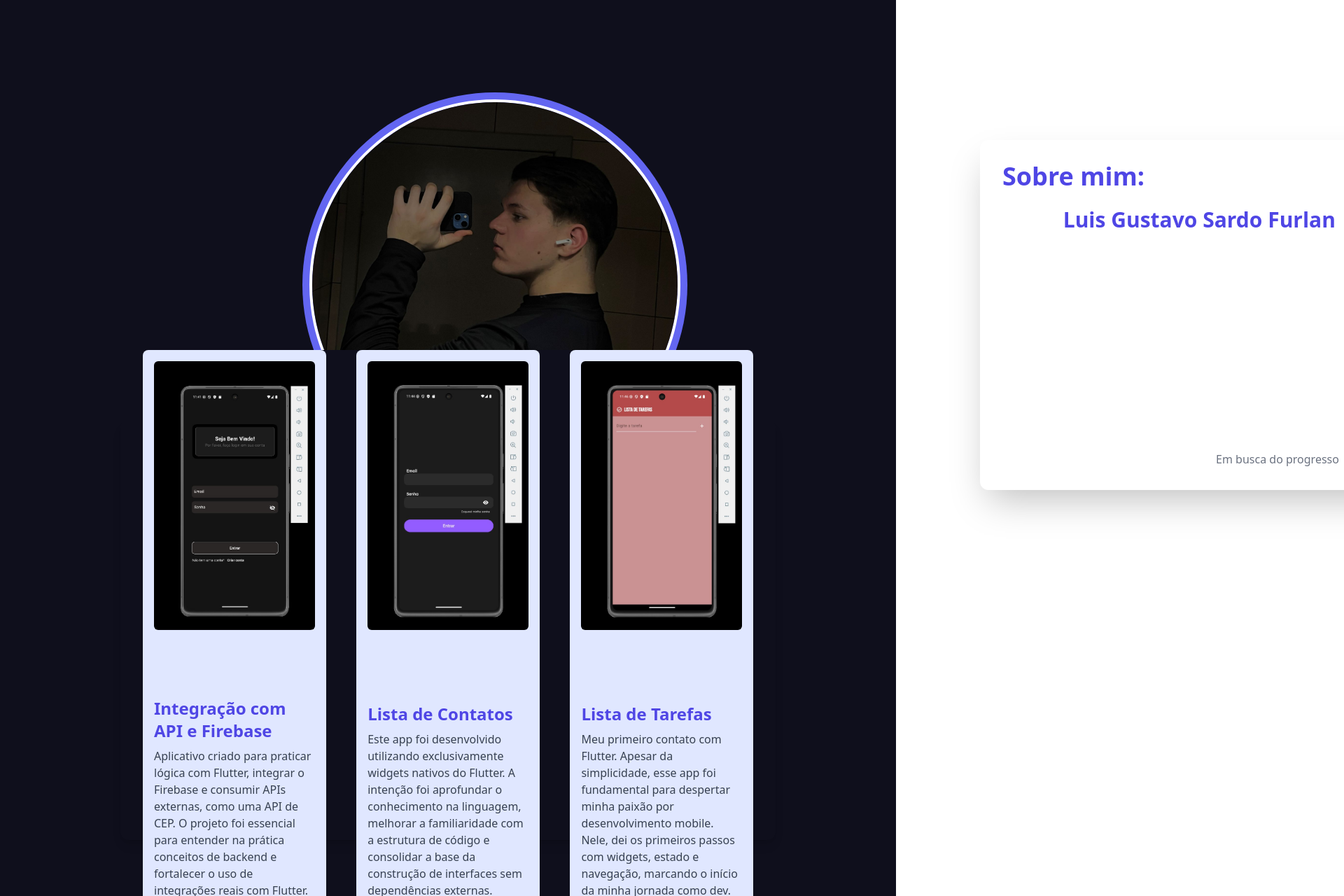
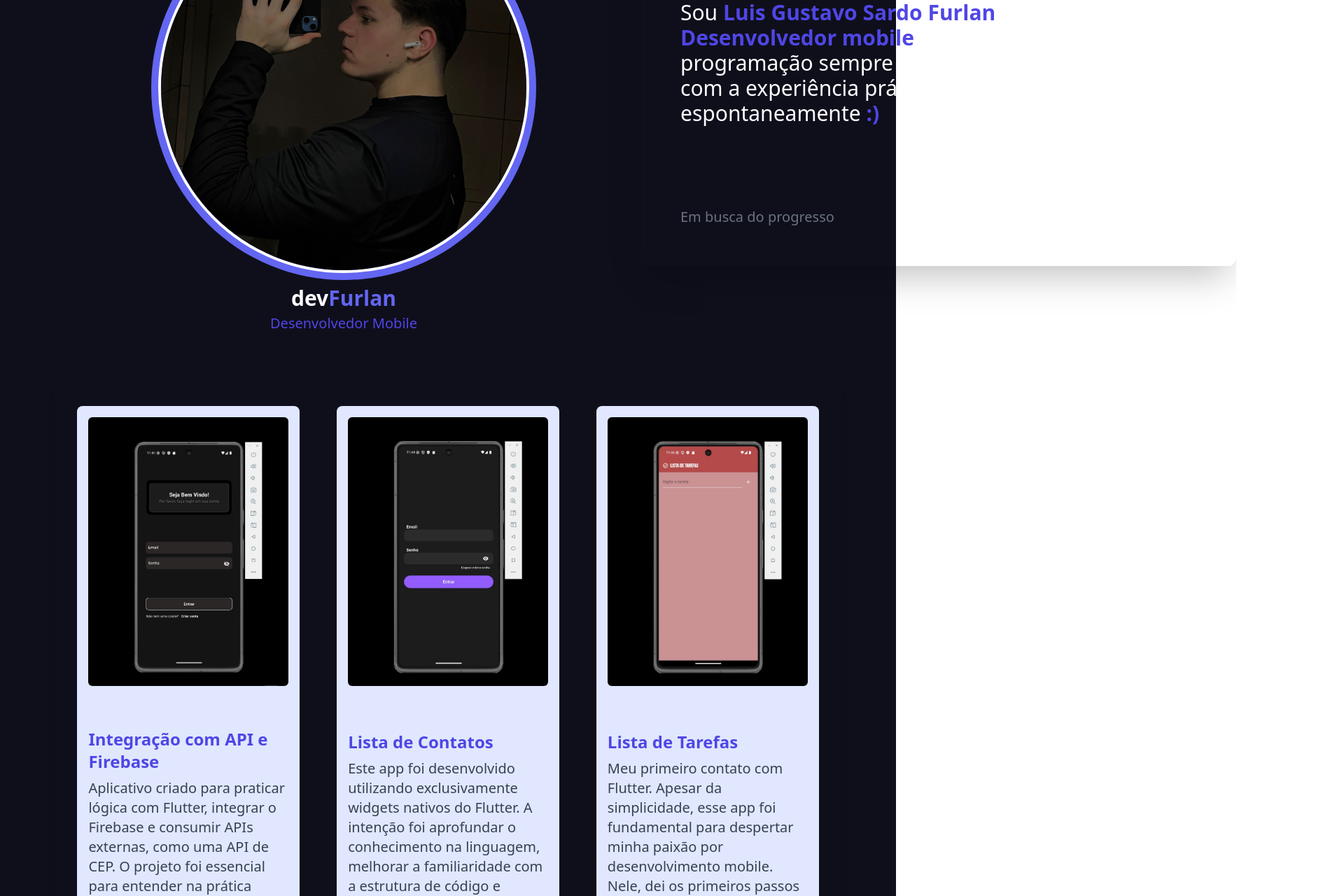
Before and after one commit to LuisGFurlan/LuisGFurlan.github.io, a Vue app: page / in a window 1280 px wide. Shown: the part 300-1580 px from the top of the page at 70% size, 1920 px wide, since content can reach past the window. Built offline with nearby package versions, Linux system fonts and the light colour scheme.

Commit message:
refactor : Padronizado para responsividade

```diff
--- a/index.html
+++ b/index.html
@@ -3,8 +3,9 @@
 <html lang="en">
   <head>
     <meta charset="UTF-8" />
+    <link rel="icon" type="image/png" href="/tecnologia.png" />
     <meta name="viewport" content="width=device-width, initial-scale=1.0" />
-    <title>Portfólio Furla</title>
+    <title>devFurlan | Portfólio</title>
   </head>
   <body>
     <div id="app"></div>
--- a/package.json
+++ b/package.json
@@ -5,7 +5,8 @@
   "scripts": {
     "dev": "vite",
     "build": "vite build",
-    "preview": "vite preview"
+    "preview": "vite preview",
+    "deploy": "gh-pages -d dist"
   },
   "dependencies": {
     "@headlessui/vue": "^1.7.23",
@@ -15,6 +16,7 @@
   "devDependencies": {
     "@vitejs/plugin-vue": "^6.0.1",
     "autoprefixer": "^10.4.21",
+    "gh-pages": "^6.3.0",
     "postcss": "^8.5.6",
     "tailwindcss": "^3.4.3",
     "vite": "^7.0.6"
--- a/src/components/About.vue
+++ b/src/components/About.vue
@@ -1,34 +1,67 @@
 <template>
-    <div class="relative h-screen bg-primary flex   px-4">
-        <div class="absolute top-[400px] left-[400px] rounded-xl  p-8 w-[600px] text-center">
-            <div class="w-[550px] h-[550px] bg-indigo-500 rounded-full flex items-center justify-center">
-                <img :src="foto" alt="Minha Foto"
-                    class="w-[530px] h-[530px] rounded-full object-cover border-4 border-white" />
+  <section
+    id="about"
+    class="relative h-screen bg-primary flex items-center justify-center px-4 scroll-mt-28"
+  >
+    <!-- Container geral -->
+    <div class="w-full h-full relative">
+      <!-- Card da foto -->
+      <div
+        class="absolute left-1/2 transform -translate-x-1/2 top-[140px] md:top-[150px] md:left-[200px] md:translate-x-0 rounded-xl text-center"
+      >
+        <div
+          class="w-[200px] h-[200px] md:w-[550px] md:h-[550px] bg-indigo-500 rounded-full flex items-center justify-center mx-auto md:mx-0"
+        >
+          <img
+            :src="foto"
+            alt="Minha Foto"
+            class="w-[180px] h-[180px] md:w-[530px] md:h-[530px] rounded-full object-cover border-4 border-white"
+          />
         </div>
         <!-- Nome -->
-            <h2 class="mt-6 text-3xl font-bold text-white">
+        <h2 class="mt-2 text-2xl md:text-3xl font-bold text-white">
           dev<span class="text-indigo-500">Furlan</span>
         </h2>
+        <!-- Profissão -->
+        <p class="text-xl text-indigo-600 font-medium mt-1 hidden md:block">
+          Desenvolvedor Mobile
+        </p>
+      </div>
 
-            <!-- Profissão -->
-            <p class="text-3xl text-indigo-600 font-medium mt-1">Desenvolvedor Mobile</p>
-
-        </div>
+      <!-- Texto -->
       <div
-  class="absolute top-[500px] left-[1400px] rounded-xl shadow-2xl text-center w-[850px] h-[500px] p-8 flex flex-col justify-between">
-
+        class="absolute left-1/2 transform -translate-x-1/2 top-[340px] md:top-[180px] md:left-[900px] md:translate-x-0 w-[450px] md:w-[850px] h-[500px] rounded-xl shadow-2xl p-8 md:p-14 flex flex-col justify-between text-center md:text-left"
+      >
         <div>
-                <h2 class="text-4xl font-bold text-indigo-600 text-left w-full">Sobre mim:</h2>
-                <p class="text-3xl text-white font-medium mt-6">
-                    Sou <span class="text-indigo-600 font-semibold">Luis Gustavo Sardo Furlan</span>, eterno estudante e desenvolvedor mobile em atuação. A paixão pela
-                    programação sempre fez parte da minha vida e,
-                    com a experiência prática no mercado, só aumenta espontaneamente <span class="text-indigo-600 font-semibold">:)</span></p>
+          <h2
+            class="hidden md:block text-4xl font-bold text-indigo-600 w-full"
+          >
+            Sobre mim:
+          </h2>
+          <p
+            class="text-xl md:text-3xl text-white font-medium mt-6 md:mt-6"
+          >
+            <span class="md:hidden">Prazer!</span> Sou
+            <span class="text-indigo-500 md:text-indigo-600 font-semibold"
+              >Luis Gustavo Sardo Furlan</span
+            >, eterno estudante e
+            <span class="text-indigo-500 md:text-indigo-600 font-semibold"
+              >Desenvolvedor mobile</span
+            >
+            em atuação. A paixão pela programação sempre fez parte da minha
+            vida e, com a experiência prática no mercado, só aumenta
+            espontaneamente
+            <span class="text-indigo-500 md:text-indigo-600 font-semibold"
+              >:)</span
+            >
+          </p>
         </div>
         <div>
-                <p class=" text-1xl text-gray-500  mt-8">Em busca do progresso</p>
+          <p class="text-xl text-gray-500 mt-8">Em busca do progresso</p>
         </div>
       </div>
     </div>
+  </section>
 </template>
 
 <script setup>
--- a/src/components/Projects.vue
+++ b/src/components/Projects.vue
@@ -1,59 +1,50 @@
 <template>
-    <div class="relative h-screen bg-primary flex items-center justify-center px-4">
-        <div class="w-[75%] h-[75%]  rounded-xl shadow-lg p-8 flex items-center justify-center">
-            <div class="flex justify-between gap-6 w-full">
+  <section id="projects" class="relative bg-primary flex items-center justify-center px-4 py-12">
+    <div class="w-[90%] rounded-xl shadow-lg p-4 md:p-8">
+      <div class="flex flex-col gap-10 md:flex-row md:justify-between md:gap-6 w-full">
+
         <!-- Projeto 1 -->
-                <div class="bg-indigo-100 rounded-lg p-4 w-[30%] h-[800px] flex flex-col justify-between">
+        <div class="bg-indigo-100 rounded-lg p-4 w-full h-[520px] md:w-[30%] md:h-[800px] flex flex-col justify-between">
           <div class="h-1/2 bg-gray-300 rounded-md overflow-hidden mb-4">
             <img :src="fotoProjeto1" alt="Imagem Projeto 1" class="w-full h-full object-cover" />
-
           </div>
-
-                    <!-- Descrição abaixo -->
           <div>
             <h3 class="text-2xl text-indigo-600 font-semibold">Integração com API e Firebase</h3>
-                        <p class="text-1xl text-gray-700 mt-2">Aplicativo criado para praticar lógica com Flutter,
-                            integrar o Firebase e consumir APIs externas, como uma API de CEP. O projeto foi essencial
-                            para entender na prática conceitos de backend e fortalecer o uso de integrações reais com
-                            Flutter.</p>
+            <p class="text-base text-gray-700 mt-2 md:text-xl">
+              Aplicativo criado para praticar lógica com Flutter, integrar o Firebase e consumir APIs externas, como uma API de CEP. O projeto foi essencial para entender na prática conceitos de backend e fortalecer o uso de integrações reais com Flutter.
+            </p>
           </div>
         </div>
 
-
         <!-- Projeto 2 -->
-                <div class="bg-indigo-100 rounded-lg p-4 w-[30%] h-[800px] flex flex-col justify-between">
+        <div class="bg-indigo-100 rounded-lg p-4 w-full h-[520px] md:w-[30%] md:h-[800px] flex flex-col justify-between">
           <div class="h-1/2 bg-gray-300 rounded-md overflow-hidden mb-4">
-                        <img :src="fotoProjeto2" alt="Imagem Projeto 1" class="w-full h-full object-cover" />
+            <img :src="fotoProjeto2" alt="Imagem Projeto 2" class="w-full h-full object-cover" />
           </div>
-
-                    <!-- Descrição abaixo -->
           <div>
             <h3 class="text-2xl text-indigo-600 font-semibold">Lista de Contatos</h3>
-                        <p class="text-1xl text-gray-700 mt-2">Este app foi desenvolvido utilizando exclusivamente
-                            widgets nativos do Flutter. A intenção foi aprofundar o conhecimento na linguagem, melhorar
-                            a familiaridade com a estrutura de código e consolidar a base da construção de interfaces
-                            sem dependências externas.</p>
+            <p class="text-base text-gray-700 mt-2 md:text-xl">
+              Este app foi desenvolvido utilizando exclusivamente widgets nativos do Flutter. A intenção foi aprofundar o conhecimento na linguagem, melhorar a familiaridade com a estrutura de código e consolidar a base da construção de interfaces sem dependências externas.
+            </p>
           </div>
         </div>
 
         <!-- Projeto 3 -->
-                <div class="bg-indigo-100 rounded-lg p-4 w-[30%] h-[800px] flex flex-col justify-between">
+        <div class="bg-indigo-100 rounded-lg p-4 w-full h-[520px] md:w-[30%] md:h-[800px] flex flex-col justify-between">
           <div class="h-1/2 bg-gray-300 rounded-md overflow-hidden mb-4">
-                        <img :src="fotoProjeto3" alt="Imagem Projeto 1" class="w-full h-full object-cover" />
+            <img :src="fotoProjeto3" alt="Imagem Projeto 3" class="w-full h-full object-cover" />
+          </div>
+          <div>
+            <h3 class="text-2xl text-indigo-600 font-semibold">Lista de Tarefas</h3>
+            <p class="text-base text-gray-700 mt-2 md:text-xl">
+              Meu primeiro contato com Flutter. Apesar da simplicidade, esse app foi fundamental para despertar minha paixão por desenvolvimento mobile. Nele, dei os primeiros passos com widgets, estado e navegação, marcando o início da minha jornada como dev.
+            </p>
+          </div>
         </div>
 
-                    <!-- Descrição abaixo -->
-                    <div>
-                        <h3 class="text-2xl text-indigo-600 font-semibold">Lista de Tarefas</h3>
-                        <p class="text-1xl text-gray-700 mt-2">Meu primeiro contato com Flutter. Apesar da simplicidade,
-                            esse app foi fundamental para despertar minha paixão por desenvolvimento mobile. Nele, dei
-                            os primeiros passos com widgets, estado e navegação, marcando o início da minha jornada como
-                            dev.</p>
       </div>
     </div>
-            </div>
-        </div>
-    </div>
+  </section>
 </template>
 
 <script setup>
--- a/vite.config.js
+++ b/vite.config.js
@@ -4,6 +4,7 @@ import path from 'path'
 
 export default defineConfig({
   plugins: [vue()],
+  base: '/',
   resolve: {
     alias: {
       '@': path.resolve(__dirname, './src'),
```
Also changed, not shown: src/components/Qualification.vue (+7 -7 lines), public/tecnologia.png (added), 8 other files (tests, documents, lock files or other folders). Lines whose indentation alone changed are shown as unchanged.
